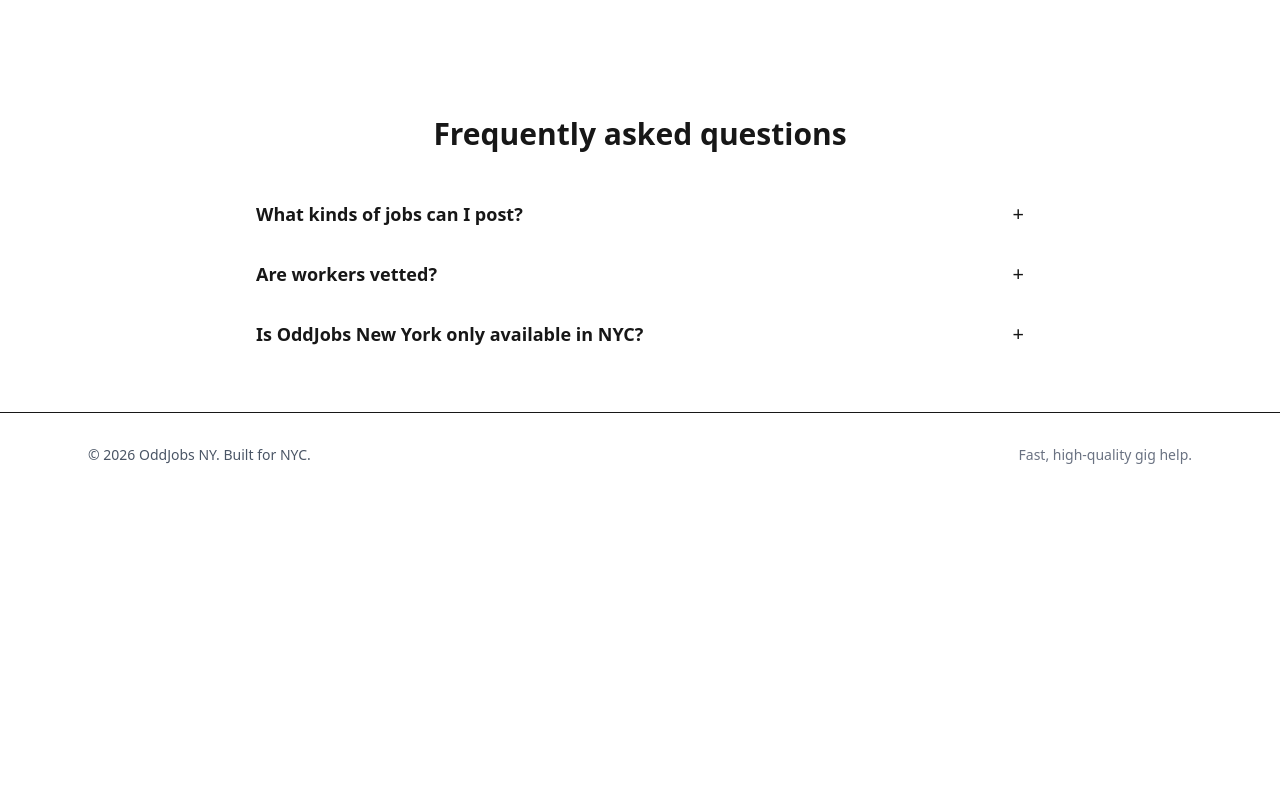
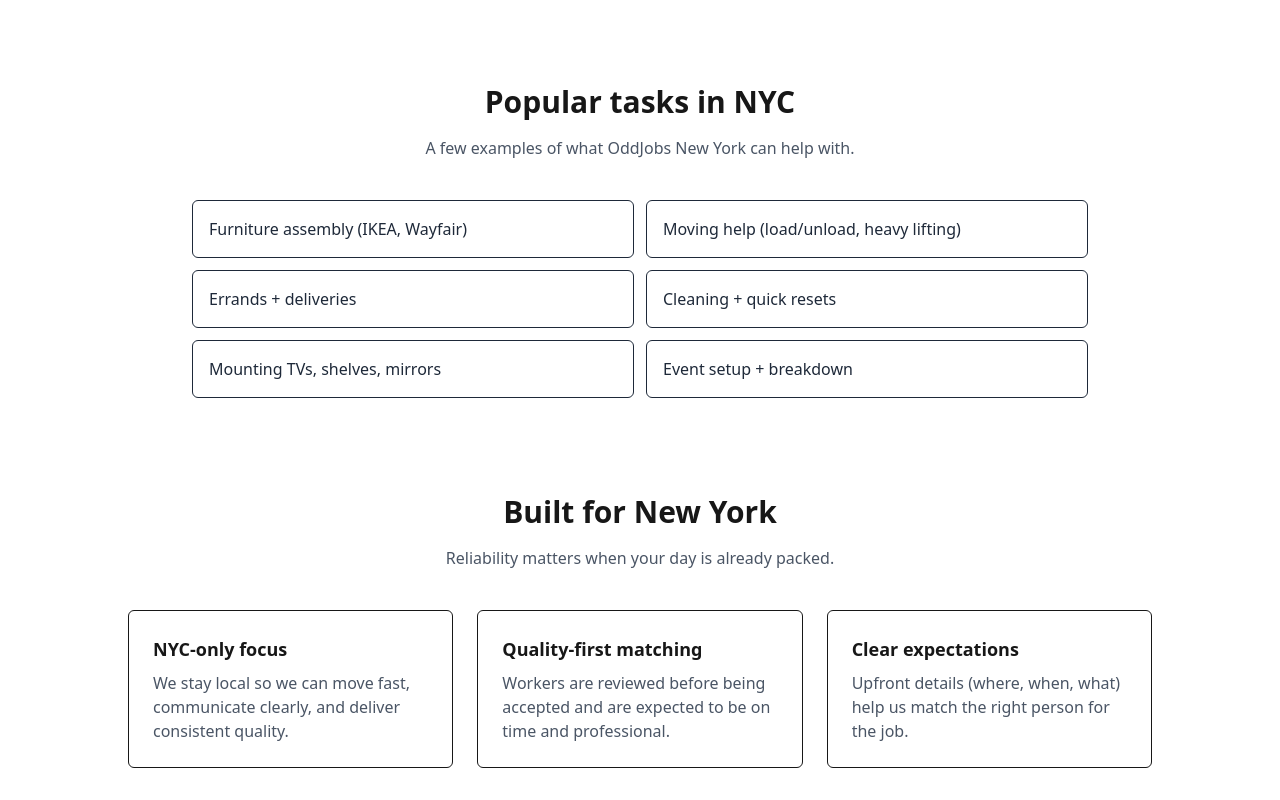
Before and after one commit to boco3000/odd-jobs-site, a Next.js app: page / in a window 1280 px wide. Shown: the part 560-1360 px from the top of the page. Before the commit the page ends 1057 px from the top, so only its background shows below. Built offline with nearby package versions, Linux system fonts and the light colour scheme.

Commit message:
Add homepage task examples and trust sections

```diff
--- a/src/app/page.tsx
+++ b/src/app/page.tsx
@@ -1,6 +1,8 @@
 import Link from "next/link";
 import FeatureGrid from "@/components/FeatureGrid";
 import FAQSection from "@/components/FAQSection";
+import TaskExamples from "@/components/TaskExamples";
+import TrustSection from "@/components/TrustSection";
 export default function Home() {
   return (
     <main className="mx-auto max-w-6xl px-6 py-16">
@@ -32,6 +34,8 @@ export default function Home() {
       </section>
       {/* How it works */}
       <FeatureGrid />
+      <TaskExamples />
+      <TrustSection />
       <FAQSection />
     </main>
   );
--- /dev/null
+++ b/src/components/TaskExamples.tsx
@@ -0,0 +1,30 @@
+const TASKS = [
+  "Furniture assembly (IKEA, Wayfair)",
+  "Moving help (load/unload, heavy lifting)",
+  "Errands + deliveries",
+  "Cleaning + quick resets",
+  "Mounting TVs, shelves, mirrors",
+  "Event setup + breakdown",
+] as const;
+
+export default function TaskExamples() {
+  return (
+    <section className="mt-24">
+      <h2 className="text-3xl font-bold text-center">Popular tasks in NYC</h2>
+      <p className="mt-4 text-center text-gray-600 dark:text-gray-300">
+        A few examples of what OddJobs New York can help with.
+      </p>
+
+      <ul className="mx-auto mt-10 grid max-w-4xl gap-3 sm:grid-cols-2">
+        {TASKS.map((task) => (
+          <li
+            key={task}
+            className="rounded-md border p-4 text-gray-800 dark:border-gray-700 dark:text-gray-200"
+          >
+            {task}
+          </li>
+        ))}
+      </ul>
+    </section>
+  );
+}
--- /dev/null
+++ b/src/components/TrustSection.tsx
@@ -0,0 +1,42 @@
+const POINTS = [
+  {
+    title: "NYC-only focus",
+    description:
+      "We stay local so we can move fast, communicate clearly, and deliver consistent quality.",
+  },
+  {
+    title: "Quality-first matching",
+    description:
+      "Workers are reviewed before being accepted and are expected to be on time and professional.",
+  },
+  {
+    title: "Clear expectations",
+    description:
+      "Upfront details (where, when, what) help us match the right person for the job.",
+  },
+] as const;
+
+export default function TrustSection() {
+  return (
+    <section className="mt-24">
+      <h2 className="text-3xl font-bold text-center">Built for New York</h2>
+      <p className="mt-4 text-center text-gray-600 dark:text-gray-300">
+        Reliability matters when your day is already packed.
+      </p>
+
+      <div className="mx-auto mt-10 grid max-w-5xl gap-6 md:grid-cols-3">
+        {POINTS.map((p) => (
+          <div
+            key={p.title}
+            className="rounded-md border p-6 dark:border-gray-700"
+          >
+            <h3 className="text-lg font-semibold">{p.title}</h3>
+            <p className="mt-2 text-gray-600 dark:text-gray-300">
+              {p.description}
+            </p>
+          </div>
+        ))}
+      </div>
+    </section>
+  );
+}
```
